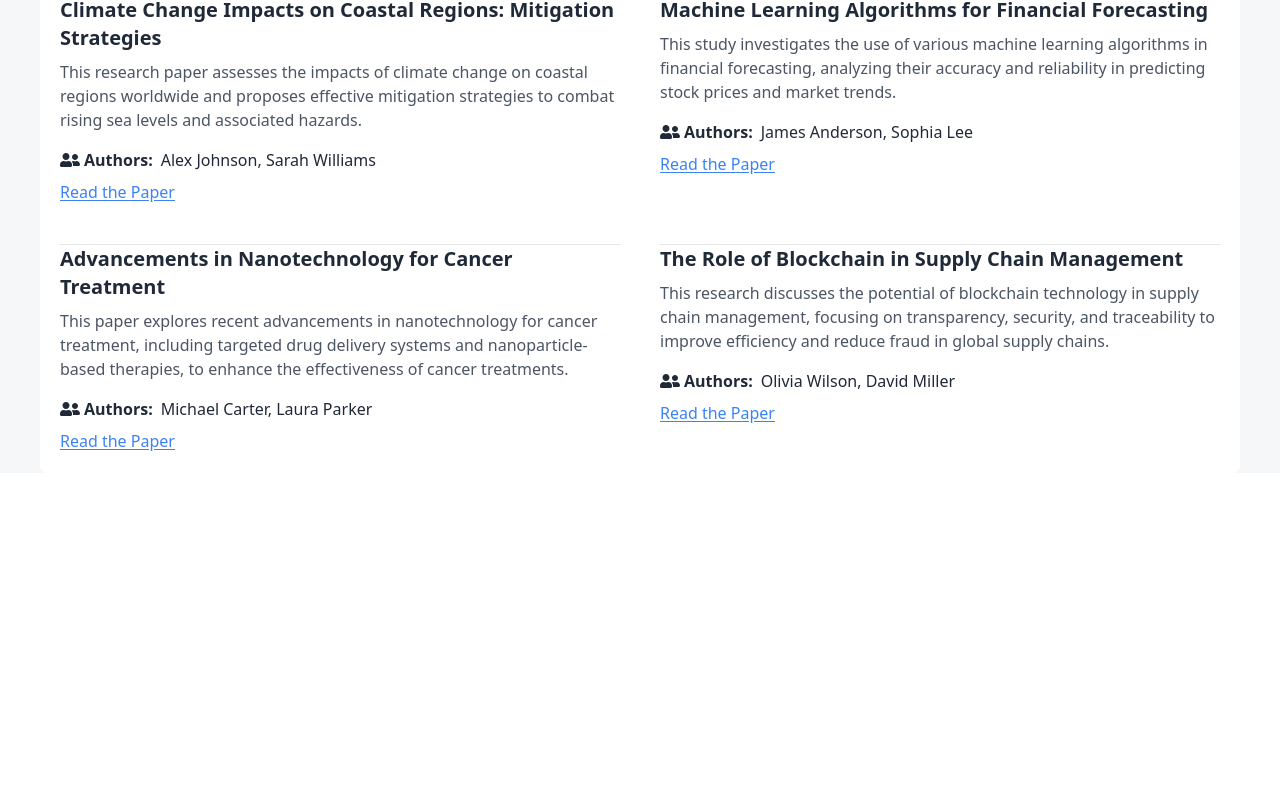
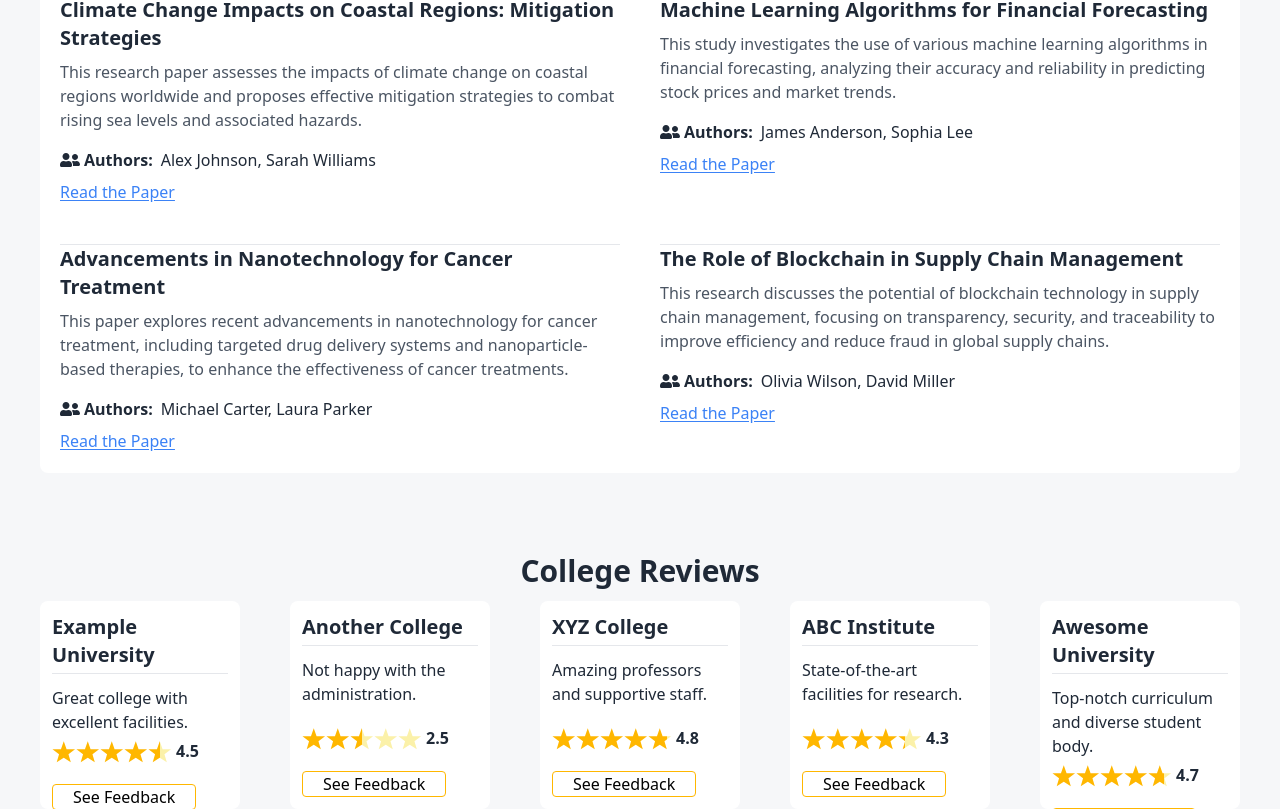
Before and after one commit to druvodev/CollegeEZNow-Client, a React (Vite) app: page / in a window 1280 px wide. Shown: the part 1952-2761 px from the top of the page. Before the commit the page ends 2425 px from the top, so only its background shows below. Built offline with nearby package versions, Linux system fonts and the light colour scheme.

Commit message:
Create review section

```diff
--- a/package.json
+++ b/package.json
@@ -16,6 +16,7 @@
     "react-dom": "^18.2.0",
     "react-icons": "^4.10.1",
     "react-router-dom": "^6.14.2",
+    "react-star-ratings": "^2.3.0",
     "sort-by": "^1.2.0",
     "swiper": "^10.0.4"
   },
--- a/src/assets/pages/Home/GroupGallery/GalleryCard.jsx
+++ b/src/assets/pages/Home/GroupGallery/GalleryCard.jsx
@@ -1,4 +1,3 @@
-/* eslint-disable react/prop-types */
 const GroupGallery = ({ details }) => {
   console.log(details);
   return (
--- a/src/assets/pages/Home/Home.jsx
+++ b/src/assets/pages/Home/Home.jsx
@@ -3,6 +3,7 @@ import GroupGallery from "./GroupGallery/GroupGallery";
 
 import PopularCollage from "./PopularCollege/PopularCollege";
 import ResearchPapers from "./ResearchPapers/ResearchPapers";
+import ReviewSection from "./ReviewSection/ReviewSection";
 import Search from "./Search/Search";
 
 const Home = () => {
@@ -14,6 +15,7 @@ const Home = () => {
         <PopularCollage />
         <GroupGallery />
         <ResearchPapers />
+        <ReviewSection />
       </div>
     </>
   );
--- /dev/null
+++ b/src/assets/pages/Home/ReviewSection/ReviewCard.jsx
@@ -0,0 +1,57 @@
+import { useState } from "react";
+import StarRatings from "react-star-ratings";
+
+const ReviewCard = ({ collegeName, reviewText, rating }) => {
+  const [isModalOpen, setIsModalOpen] = useState(false);
+
+  const openModal = () => {
+    setIsModalOpen(true);
+  };
+
+  const closeModal = () => {
+    setIsModalOpen(false);
+  };
+
+  return (
+    <div className="flex flex-col justify-between bg-white h-52 p-3 rounded-lg">
+      <h3 className="text-xl font-semibold mb-1">{collegeName}</h3>
+      <hr />
+      <p className="mt-3">{reviewText}</p>
+      <div className="mt-auto">
+        <div className="mt-1 mb-5 flex gap-1 items-center">
+          <StarRatings
+            rating={rating}
+            starDimension="24px"
+            starSpacing="0px"
+            starRatedColor="#ffb700"
+            starEmptyColor="#fbf1a9"
+          />
+          <span className="font-semibold">{rating}</span>
+        </div>
+        <button
+          onClick={openModal}
+          className="px-5 border border-[#ffb700] rounded text-black"
+        >
+          See Feedback
+        </button>
+      </div>
+      {isModalOpen && (
+        <div className="modal fixed inset-0 flex items-center justify-center z-50">
+          <div className="modal-overlay absolute inset-0 bg-black opacity-50"></div>
+          <div className="modal-container bg-white w-96 p-8 rounded-lg shadow-lg">
+            <button
+              onClick={closeModal}
+              className="modal-close absolute top-0 right-0 m-3 text-2xl font-semibold"
+            >
+              ✕
+            </button>
+            <h3 className="font-bold text-lg">Hello!</h3>
+            <p className="py-4">Press ESC key or click on ✕ button to close</p>
+          </div>
+        </div>
+      )}
+    </div>
+  );
+};
+
+export default ReviewCard;
--- /dev/null
+++ b/src/assets/pages/Home/ReviewSection/ReviewSection.jsx
@@ -0,0 +1,99 @@
+// Import Swiper React components
+import { Swiper, SwiperSlide } from "swiper/react";
+
+// Import Swiper styles
+import "swiper/css";
+
+import ReviewCard from "./ReviewCard";
+
+const ReviewSection = () => {
+  const collegeReviews = [
+    {
+      collegeName: "Example University",
+      reviewText: "Great college with excellent facilities.",
+      rating: 4.5,
+    },
+    {
+      collegeName: "Another College",
+      reviewText: "Not happy with the administration.",
+      rating: 2.5,
+    },
+    {
+      collegeName: "XYZ College",
+      reviewText: "Amazing professors and supportive staff.",
+      rating: 4.8,
+    },
+    {
+      collegeName: "ABC Institute",
+      reviewText: "State-of-the-art facilities for research.",
+      rating: 4.3,
+    },
+    {
+      collegeName: "Awesome University",
+      reviewText: "Top-notch curriculum and diverse student body.",
+      rating: 4.7,
+    },
+    {
+      collegeName: "College of Innovation",
+      reviewText: "Incredible opportunities for internships.",
+      rating: 4.6,
+    },
+    {
+      collegeName: "Bright Minds College",
+      reviewText: "Helpful career guidance and placement support.",
+      rating: 4.4,
+    },
+    {
+      collegeName: "Tech Institute",
+      reviewText: "Cutting-edge technology labs and resources.",
+      rating: 4.9,
+    },
+    {
+      collegeName: "Greenfield College",
+      reviewText: "Beautiful campus with a friendly atmosphere.",
+      rating: 4.2,
+    },
+    {
+      collegeName: "Institute of Arts",
+      reviewText: "Inspiring faculty and creative learning environment.",
+      rating: 4.7,
+    },
+  ];
+
+  return (
+    <section className="mt-20">
+      <h2 className="text-3xl font-bold text-center mb-3">College Reviews</h2>
+      <Swiper
+        slidesPerView={1}
+        spaceBetween={10}
+        breakpoints={{
+          640: {
+            slidesPerView: 1,
+            spaceBetween: 20,
+          },
+          768: {
+            slidesPerView: 4,
+            spaceBetween: 40,
+          },
+          1024: {
+            slidesPerView: 5,
+            spaceBetween: 50,
+          },
+        }}
+      >
+        {collegeReviews.map((review, index) => (
+          <SwiperSlide key={index}>
+            <ReviewCard
+              key={index}
+              collegeName={review.collegeName}
+              reviewText={review.reviewText}
+              rating={review.rating}
+            />
+          </SwiperSlide>
+        ))}
+      </Swiper>
+    </section>
+  );
+};
+
+export default ReviewSection;
```
Also changed, not shown: .eslintrc.cjs, 1 other file (tests, documents, lock files or other folders).
